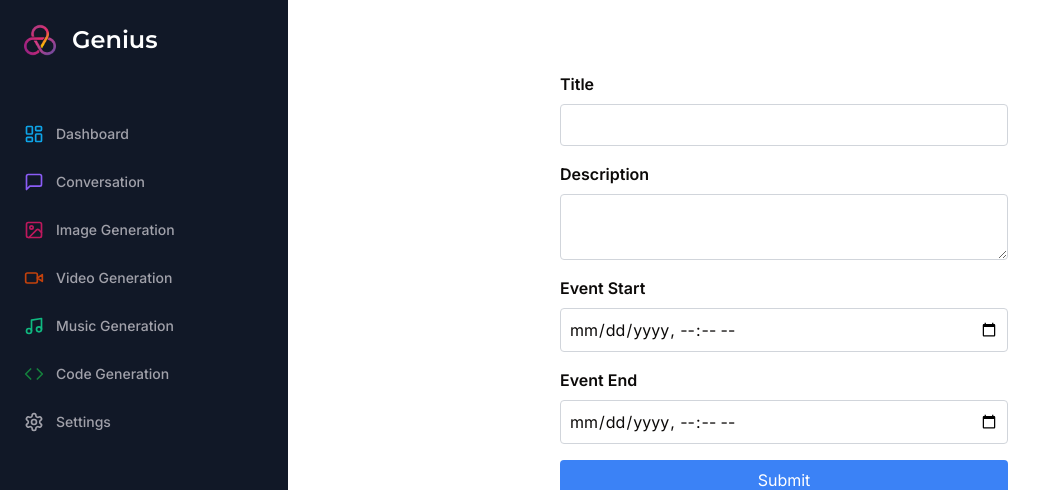
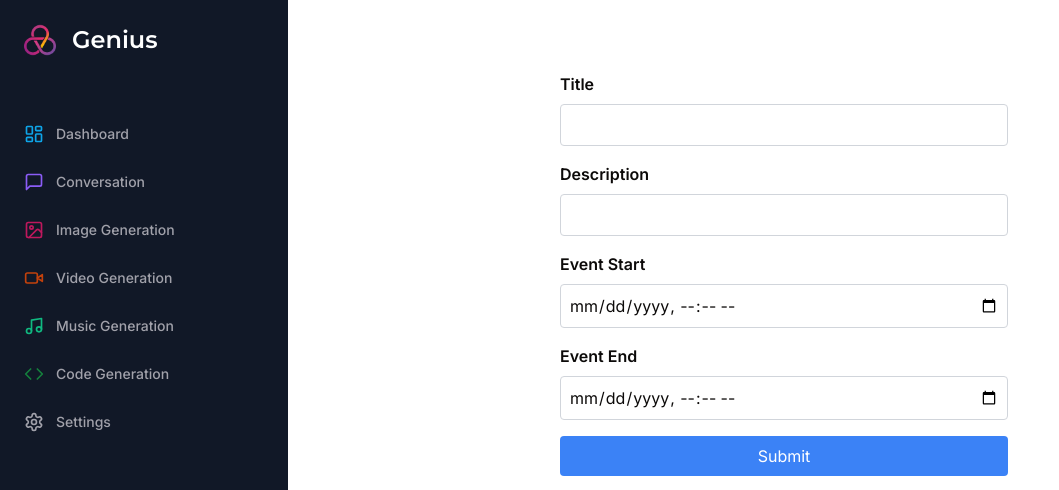
Before and after one commit to trevorbehnke/daychart, a Next.js app: page /chart in a window 1280 px wide. Shown: the top 490 px of the page, without its empty margins (0-1059 px from the left). Built offline with nearby package versions, Linux system fonts and the light colour scheme; no server answers.

Commit message:
refactor chart page and reset form

```diff
--- a/app/(dashboard)/(routes)/chart/page.tsx
+++ b/app/(dashboard)/(routes)/chart/page.tsx
@@ -4,11 +4,67 @@ import axios from "axios";
 import { useForm } from "react-hook-form";
 import { useState } from "react";
 
+// Reusable Form Field Component
+const FormField = ({
+  id,
+  label,
+  type = "text",
+  register,
+  requiredMessage,
+  errors,
+}: {
+  id: string;
+  label: string;
+  type?: string;
+  register: any;
+  requiredMessage: string;
+  errors: any;
+}) => (
+  <div className="flex flex-col">
+    <label htmlFor={id} className="mb-2 font-semibold">
+      {label}
+    </label>
+    <input
+      type={type}
+      id={id}
+      className="border border-gray-300 p-2 rounded"
+      {...register(id, { required: requiredMessage })}
+    />
+    {errors[id] && <p className="text-red-500">{String(errors[id].message)}</p>}
+  </div>
+);
+
+// Button Component for Fetching Data
+const GetDataButton = ({
+  setApiResponse,
+}: {
+  setApiResponse: React.Dispatch<React.SetStateAction<string>>;
+}) => {
+  const fetchData = async () => {
+    try {
+      const response = await axios.get("/api/chart");
+      setApiResponse(JSON.stringify(response.data, null, 2));
+    } catch (error) {
+      console.error("Failed to get data", error);
+    }
+  };
+
+  return (
+    <button
+      onClick={fetchData}
+      className="mt-4 w-full bg-green-500 text-white p-2 rounded hover:bg-green-600"
+    >
+      GET ALL USEREVENTS
+    </button>
+  );
+};
+
 const MyComponent = () => {
   const {
     register,
     handleSubmit,
     formState: { errors },
+    reset,
   } = useForm();
 
   const [apiResponse, setApiResponse] = useState("");
@@ -17,6 +73,7 @@ const MyComponent = () => {
     try {
       const response = await axios.post("/api/chart", formData);
       setApiResponse(JSON.stringify(response.data, null, 2));
+      reset();
     } catch (error) {
       console.error("Failed to submit form", error);
     }
@@ -25,65 +82,37 @@ const MyComponent = () => {
   return (
     <div className="max-w-md mx-auto my-10">
       <form onSubmit={handleSubmit(onSubmit)} className="space-y-4">
-        <div className="flex flex-col">
-          <label htmlFor="title" className="mb-2 font-semibold">
-            Title
-          </label>
-          <input
+        <FormField
           id="title"
-            className="border border-gray-300 p-2 rounded"
-            {...register("title", { required: "Title is required" })}
+          label="Title"
+          register={register}
+          requiredMessage="Title is required"
+          errors={errors}
         />
-          {errors.title && (
-            <p className="text-red-500">{String(errors.title.message)}</p>
-          )}
-        </div>
-
-        <div className="flex flex-col">
-          <label htmlFor="description" className="mb-2 font-semibold">
-            Description
-          </label>
-          <textarea
+        <FormField
           id="description"
-            className="border border-gray-300 p-2 rounded"
-            {...register("description", {
-              required: "Description is required",
-            })}
+          label="Description"
+          register={register}
+          requiredMessage="Description is required"
+          errors={errors}
+          type="textarea"
         />
-          {errors.description && (
-            <p className="text-red-500">{String(errors.description.message)}</p>
-          )}
-        </div>
-
-        <div className="flex flex-col">
-          <label htmlFor="startDate" className="mb-2 font-semibold">
-            Event Start
-          </label>
-          <input
+        <FormField
+          id="startDate"
+          label="Event Start"
+          register={register}
+          requiredMessage="This field is required"
+          errors={errors}
           type="datetime-local"
-            id="startDate"
-            className="border border-gray-300 p-2 rounded"
-            {...register("startDate", { required: "This field is required" })}
         />
-          {errors.startDate && (
-            <p className="text-red-500">{String(errors.startDate.message)}</p>
-          )}
-        </div>
-
-        <div className="flex flex-col">
-          <label htmlFor="endDate" className="mb-2 font-semibold">
-            Event End
-          </label>
-          <input
+        <FormField
+          id="endDate"
+          label="Event End"
+          register={register}
+          requiredMessage="This field is required"
+          errors={errors}
           type="datetime-local"
-            id="endDate"
-            className="border border-gray-300 p-2 rounded"
-            {...register("endDate", { required: "This field is required" })}
         />
-          {errors.endDate && (
-            <p className="text-red-500">{String(errors.endDate.message)}</p>
-          )}
-        </div>
 
         <button
           type="submit"
@@ -93,19 +122,7 @@ const MyComponent = () => {
         </button>
       </form>
 
-      <button
-        onClick={async () => {
-          try {
-            const response = await axios.get("/api/chart");
-            setApiResponse(JSON.stringify(response.data, null, 2));
-          } catch (error) {
-            console.error("Failed to get data", error);
-          }
-        }}
-        className="mt-4 w-full bg-green-500 text-white p-2 rounded hover:bg-green-600"
-      >
-        GET ALL USEREVENTS
-      </button>
+      <GetDataButton setApiResponse={setApiResponse} />
       {apiResponse && <pre className="mt-4 text-sm">{apiResponse}</pre>}
     </div>
   );
```
Lines whose indentation alone changed are shown as unchanged.
